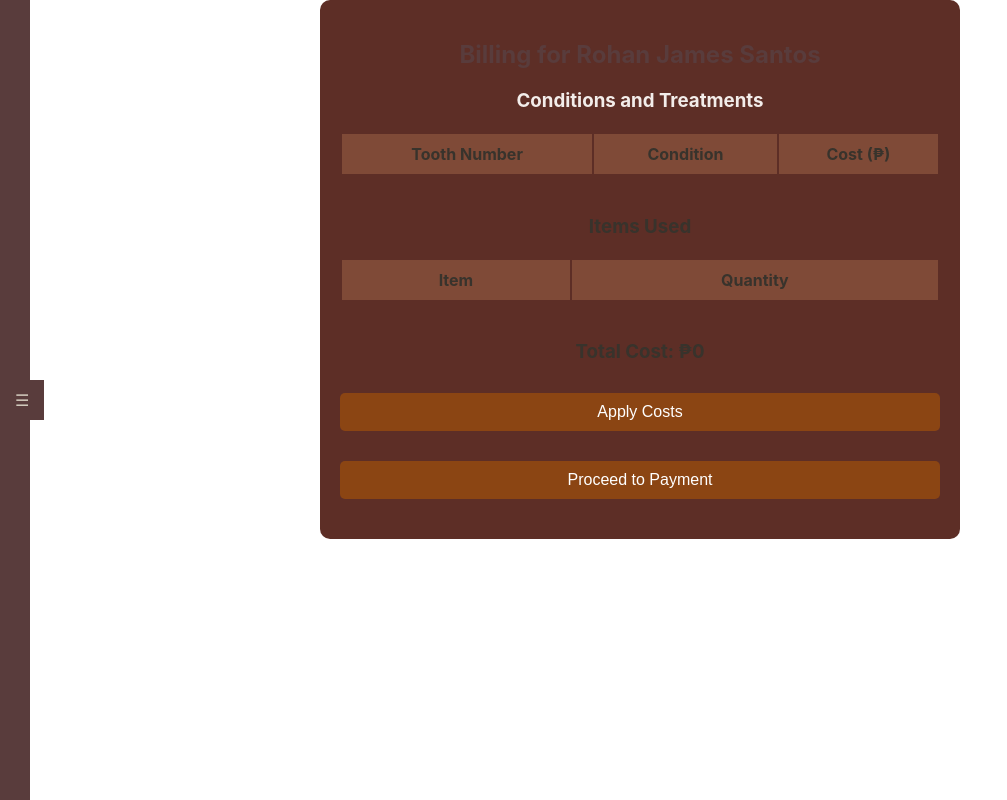
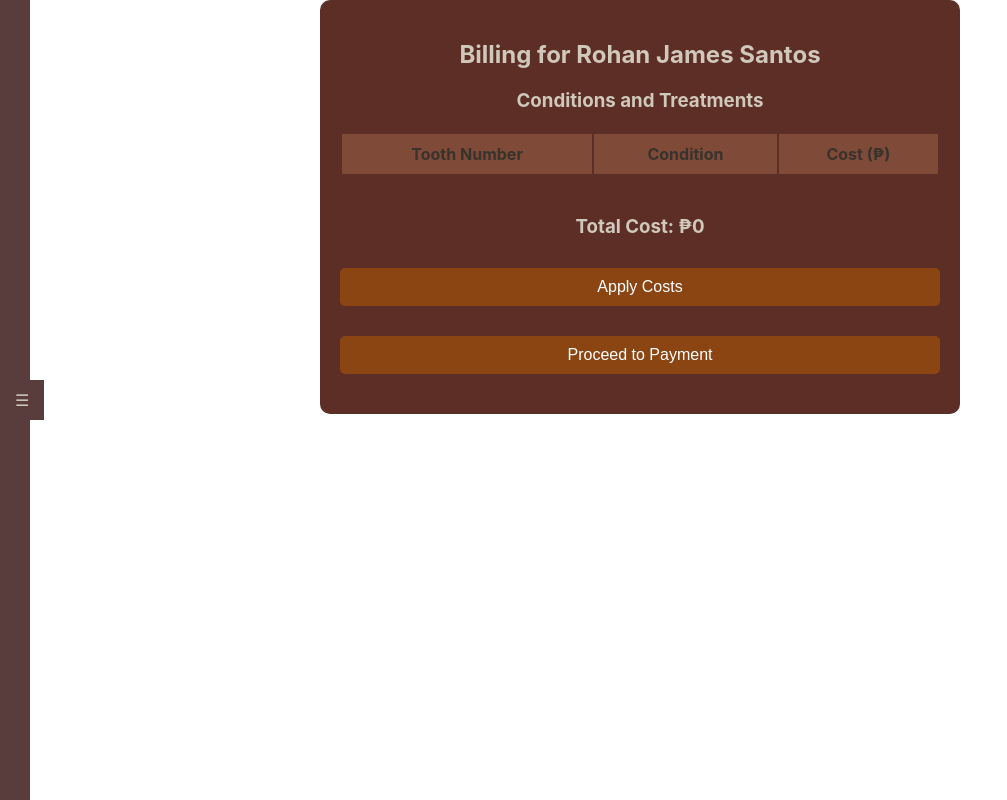
Before and after one commit to PLAWD/Dental-Management-System-for-Dr.-Lorena-L.-Timola-Dental-Clinic, a Flask app: page /generate_billing/1 in a window 1280 px wide. Shown: the whole page, without its empty margins (0-1007 px from the left). Run offline with Flask 3, Linux system fonts and the light colour scheme; data comes from the database, SQL or seed files in the repository; data that the repository does not hold is empty.

Commit message:
PANGSABAK SA DEFENSE
TANGINAAAAAAAAAAAAAAAAA LABAN NA TO

```diff
--- a/app.py
+++ b/app.py
@@ -1176,7 +1176,7 @@ def payments(patient_id):
         patient_name = "Unknown"
         print(f"Patient with ID {patient_id} not found.")  # Debugging
 
-    # Fetch diagnoses
+    # Fetch diagnoses with condition names and costs
     cursor.execute('''
         SELECT c.tooth_number, c.condition_code, c.cost, c.date_of_diagnosis, cc.condition_name
         FROM conditions c
@@ -1186,19 +1186,8 @@ def payments(patient_id):
     diagnoses = cursor.fetchall()
     print(f"Diagnoses: {diagnoses}")  # Debugging
 
-    # Fetch items used
-    cursor.execute('''
-        SELECT i.item_name, iu.quantity, iu.date_of_diagnosis, i.cost
-        FROM items_used iu
-        JOIN Items i ON iu.item_id = i.item_id
-        WHERE iu.patient_id = ?
-    ''', (patient_id,))
-    items_used = cursor.fetchall()
-    print(f"Items Used Query: SELECT i.item_name, iu.quantity, iu.date_of_diagnosis, i.cost FROM items_used iu JOIN Items i ON iu.item_id = i.item_id WHERE iu.patient_id = {patient_id}")
-    print(f"Items Used: {items_used}")  # Debugging
-
-    # Calculate total cost
-    total_cost = sum(d['cost'] for d in diagnoses if d['cost']) + sum(item['quantity'] * item['cost'] for item in items_used if item['cost'])
+    # Calculate total cost from fetched diagnoses
+    total_cost = sum(d['cost'] for d in diagnoses if d['cost'])
     print(f"Total Cost: {total_cost}")  # Debugging
 
     conn.close()
@@ -1206,8 +1195,7 @@ def payments(patient_id):
     # Get current date
     current_date = datetime.now().strftime("%Y-%m-%d")
 
-    return render_template('payments.html', patient_name=patient_name, patient_id=patient_id, diagnoses=diagnoses, items_used=items_used, total_cost=total_cost, current_date=current_date)
-
+    return render_template('payments.html', patient_name=patient_name, patient_id=patient_id, diagnoses=diagnoses, total_cost=total_cost, current_date=current_date)
 
 
 @app.route('/process_payment', methods=['POST'])
@@ -1868,9 +1856,10 @@ def generate_billing(patient_id):
 
     # Fetch diagnoses
     cursor.execute('''
-        SELECT tooth_number, condition_code, cost, date_of_diagnosis
-        FROM conditions
-        WHERE patient_id = ?
+        SELECT c.tooth_number, c.condition_code, cc.condition_name, c.cost, c.date_of_diagnosis
+        FROM conditions c
+        JOIN condition_codes cc ON c.condition_code = cc.condition_code
+        WHERE c.patient_id = ?
     ''', (patient_id,))
     diagnoses = cursor.fetchall()
     print(f"Diagnoses: {diagnoses}")  # Debugging
@@ -1897,15 +1886,18 @@ def generate_billing(patient_id):
 
     return render_template('billing.html', patient_name=patient_name, patient_id=patient_id, diagnoses=diagnoses, items_used=items_used, total_cost=total_cost, current_date=current_date)
 
+
 @app.route('/update_billing/<int:patient_id>', methods=['POST'])
 def update_billing(patient_id):
     conn = get_db_connection()
     cursor = conn.cursor()
 
-    # Update diagnoses costs
+    # Update condition costs
     for key, value in request.form.items():
         if key.startswith('diagnosis_cost_'):
             parts = key.split('_')
+            if len(parts) < 4:
+                continue
             tooth_number = parts[2]
             condition_code = parts[3]
             cost = float(value)
@@ -1915,25 +1907,12 @@ def update_billing(patient_id):
                 WHERE patient_id = ? AND tooth_number = ? AND condition_code = ?
             ''', (cost, patient_id, tooth_number, condition_code))
 
-    # Update items used costs
-    for key, value in request.form.items():
-        if key.startswith('item_cost_'):
-            parts = key.split('_')
-            tooth_number = parts[2]
-            item_name = parts[3]
-            cost = float(value)
-            cursor.execute('''
-                UPDATE items_used
-                SET cost = ?
-                WHERE patient_id = ? AND tooth_number = ? AND item_id = (
-                    SELECT item_id FROM Items WHERE item_name = ?
-                )
-            ''', (cost, patient_id, tooth_number, item_name))
-
     conn.commit()
     conn.close()
 
     return redirect(url_for('generate_billing', patient_id=patient_id))
+
+
 
 
 @app.route('/conditions', methods=['POST'])
@@ -1942,17 +1921,18 @@ def save_conditions():
     tooth_number = data.get('tooth_number')
     condition_code = data.get('condition_code')
     patient_id = data.get('patient_id')
-    date_of_diagnosis = data.get('date_of_diagnosis',
-                                 datetime.now().strftime('%Y-%m-%d'))  # Use current date if not provided
+    date_of_diagnosis = data.get('date_of_diagnosis', datetime.now().strftime('%Y-%m-%d'))  # Use current date if not provided
 
     conn = get_db_connection()
     cursor = conn.cursor()
 
     try:
-        cursor.execute('''
-            INSERT INTO conditions (tooth_number, condition_code, patient_id, date_of_diagnosis)
-            VALUES (?, ?, ?, ?)
-        ''', (tooth_number, condition_code, patient_id, date_of_diagnosis))
+        # Insert each condition separately
+        for code in condition_code.split(','):
+            cursor.execute('''
+                INSERT INTO conditions (tooth_number, condition_code, patient_id, date_of_diagnosis)
+                VALUES (?, ?, ?, ?)
+            ''', (tooth_number, code.strip(), patient_id, date_of_diagnosis))
         conn.commit()
         return jsonify({'success': True}), 200
     except Exception as e:
@@ -1960,6 +1940,7 @@ def save_conditions():
         return jsonify({'success': False, 'message': str(e)}), 500
     finally:
         conn.close()
+
 
 @app.route('/conditions/<int:condition_id>', methods=['DELETE'])
 def delete_condition(condition_id):
--- a/static/styles.css
+++ b/static/styles.css
@@ -3121,6 +3121,6 @@ text {
     height: 80%;
 }
 
-.patient-name, .kondisyon, .totcos {
+.patient-name, .kondisyon, .totcos, .l-amount, .l-refno, .p-qr, .h2-bill {
     color: #D0C8BB;
 }
--- a/templates/billing.html
+++ b/templates/billing.html
@@ -86,9 +86,9 @@
     </div>
 
     <div class="billing-container">
-        <h2>Billing for {{ patient_name }}</h2>
+        <h2 class="h2-bill">Billing for {{ patient_name }}</h2>
 
-        <h3>Conditions and Treatments</h3>
+        <h3 class="totcos">Conditions and Treatments</h3>
         <form action="{{ url_for('update_billing', patient_id=patient_id) }}" method="post">
             <table>
                 <thead>
@@ -113,27 +113,7 @@
                 </tbody>
             </table>
 
-            <h3>Items Used</h3>
-            <table>
-                <thead>
-                    <tr>
-                        <th>Item</th>
-                        <th>Quantity</th>
-                    </tr>
-                </thead>
-                <tbody>
-                    {% for item in items_used %}
-                        {% if item['date_of_diagnosis'] == current_date %}
-                        <tr>
-                            <td>{{ item['item_name'] }}</td>
-                            <td>{{ item['quantity'] }}</td>
-                        </tr>
-                        {% endif %}
-                    {% endfor %}
-                </tbody>
-            </table>
-
-            <h3>Total Cost: ₱{{ total_cost }}</h3>
+            <h3 class="totcos">Total Cost: ₱{{ total_cost }}</h3>
 
             <button type="submit">Apply Costs</button>
         </form>
```
Also changed, not shown: templates/payments.html (+4 -4 lines), instance/DMSDB.db, templates/treatments.html (indentation only), 2 other files.
